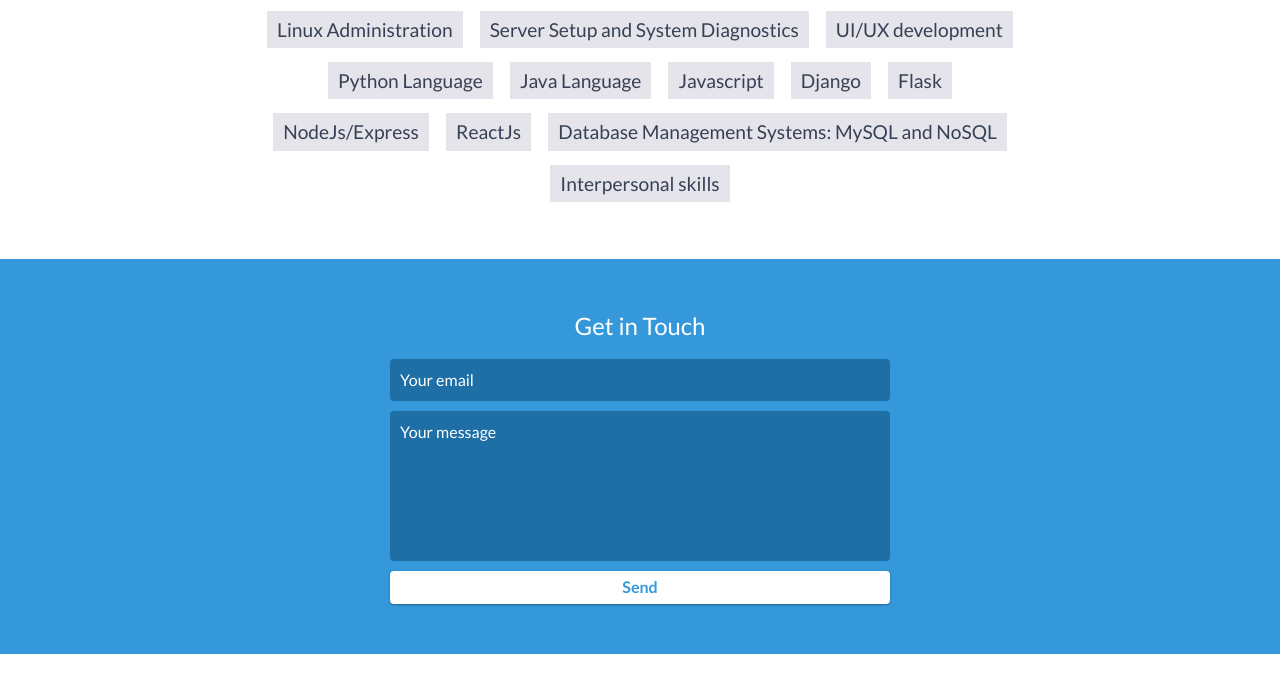
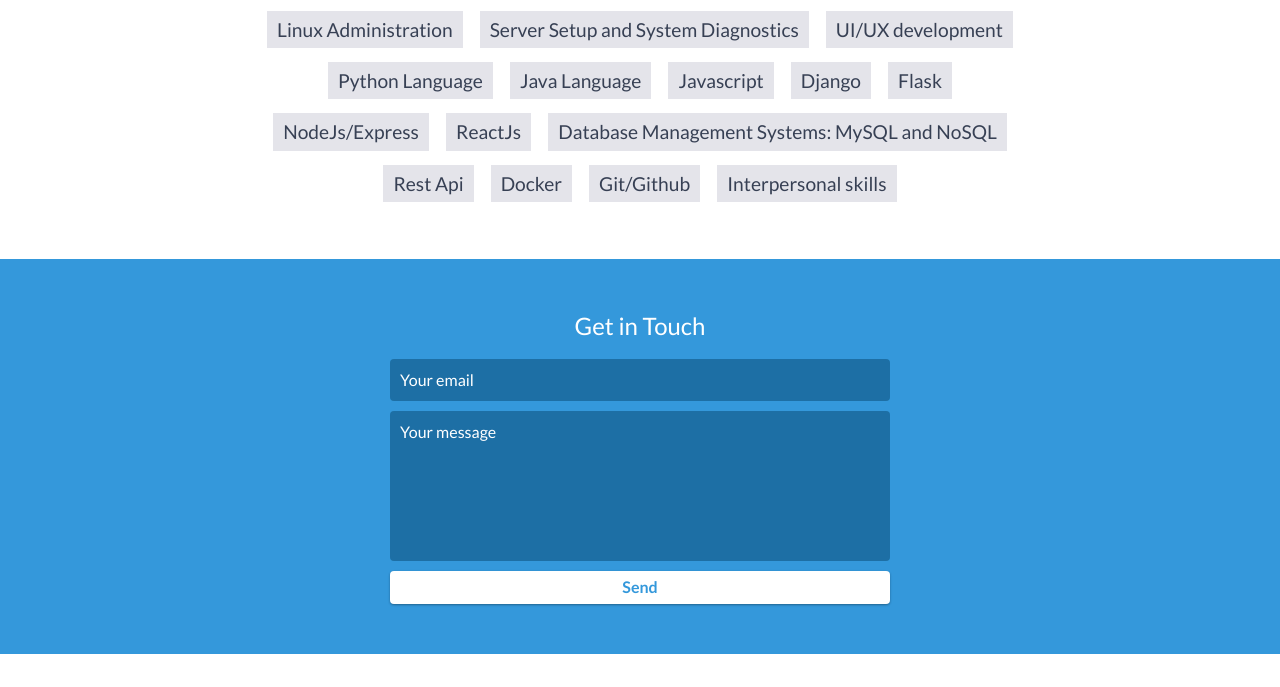
Before and after one commit to EHronek/hronek_dev-portfolio, a website: page index.html in a window 1280 px wide. Shown: the part 3679-4366 px from the top of the page. Drawn offline with nearby package versions, Linux system fonts and the light colour scheme.

Commit message:
new update

```diff
--- a/index.html
+++ b/index.html
@@ -260,6 +260,9 @@ devices.
             <li>NodeJs/Express</li>
             <li>ReactJs</li>
             <li>Database Management Systems: MySQL and NoSQL</li>
+            <li>Rest Api</li>
+            <li>Docker</li>
+            <li>Git/Github</li>
             <li>Interpersonal skills</li>
         </ul>
     </div>
```
